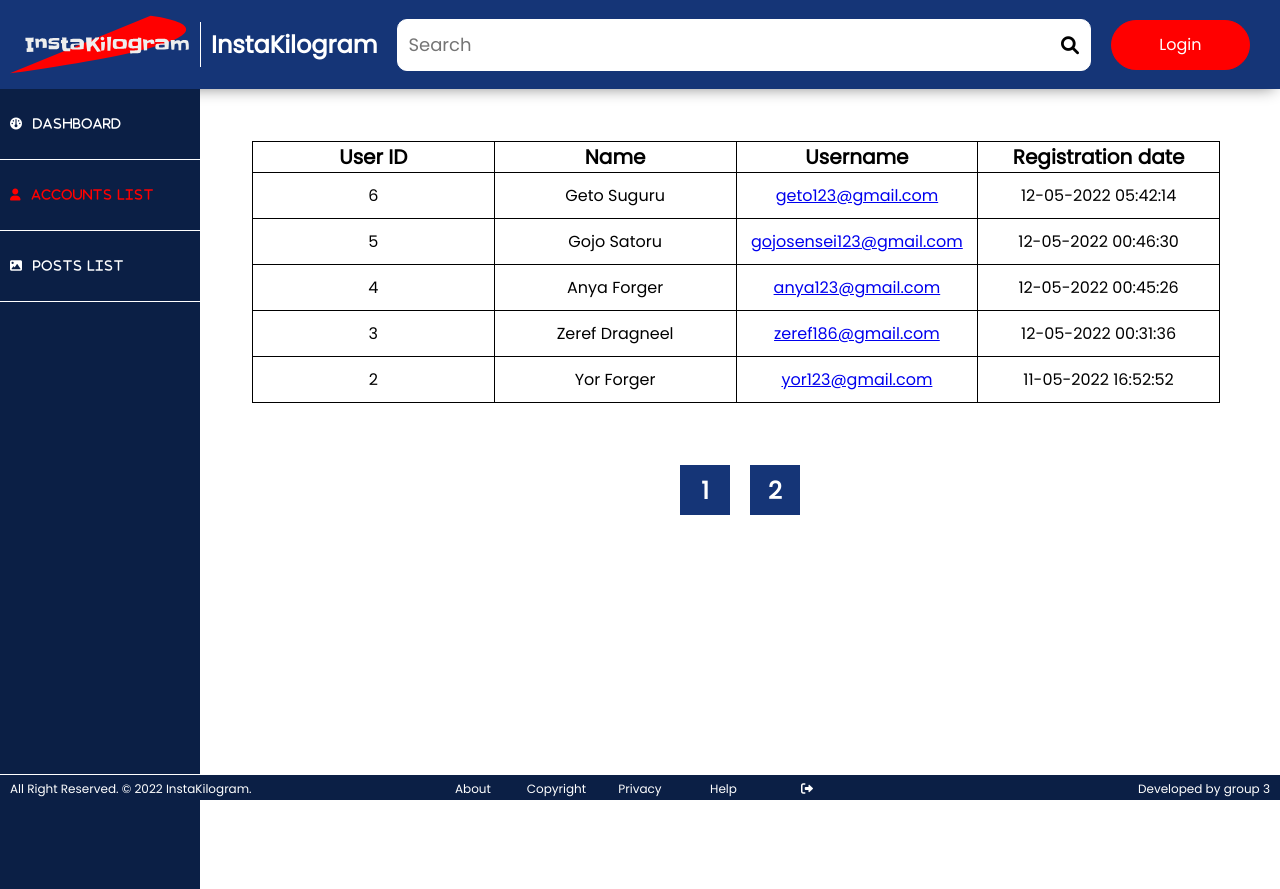
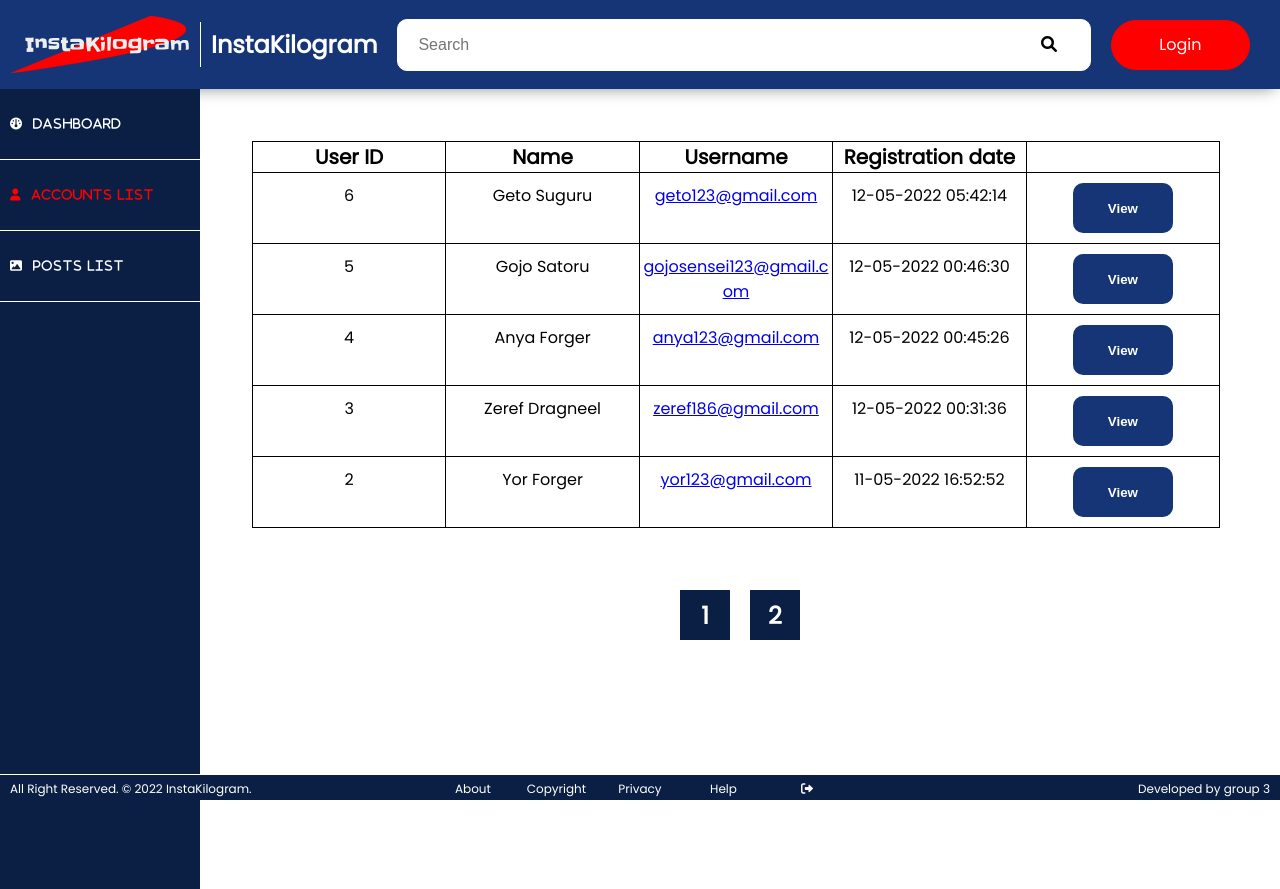
Before and after one commit to quangan186/COSC2430-A2-Group3, a PHP site: page /admin/account-list.php in a window 1280 px wide. Run offline with PHP 8.4, Linux system fonts and the light colour scheme; some libraries are stand-ins or nearby versions.

Commit message:
fix UI account list page

```diff
--- a/admin/account-list.php
+++ b/admin/account-list.php
@@ -30,6 +30,7 @@
                     <th>Name</th>
                     <th>Username</th>
                     <th>Registration date</th>
+                    <th></th>
                 </tr>
 
             <?php
--- a/admin/function.php
+++ b/admin/function.php
@@ -24,6 +24,7 @@
             echo "<td>" . $data_list[$i][1] . " " . $data_list[$i][2] . "</td>";
             echo "<td><a href= '#'>" . $data_list[$i][3] . "</a></td>";
             echo "<td>" . $data_list[$i][8] . " " . $data_list[$i][9] . "</td>";
+            echo "<td>" . "<button class='view-user-information'>View</button>" . "</td>";
             echo "</tr>";
         }
     }
@@ -63,9 +64,17 @@
         return array_chunk($data_list, $size_chunks);
     }
 
+    function search_user(){
+        if (isset($_POST["search_btn"])){
+
+        }
+    }
+
     function print_r_with_lines($arr) {
             echo '<pre>';
             print_r($arr);
             echo '</pre>';
     }
+
+
 ?>
--- a/css/admin.css
+++ b/css/admin.css
@@ -75,9 +75,10 @@
         border-right: none;
     }
 
-    .accounts th:nth-child(4){
+    /* .accounts th:nth-child(4){
         border-right: 1px solid black;
-    }
+    } */
+
     .posts th:nth-child(even){
         width: 100%;
         border: 1px solid black;
@@ -87,10 +88,12 @@
     .main-container tbody{
         width: 100%;
     }
+
     .accounts td, .posts td{
         min-width: 10%;
         text-align: center;
         padding: 10px 0;
+        word-wrap: break-word;
     }
 
     .accounts td:nth-child(odd), .posts td:nth-child(odd){
@@ -105,9 +108,9 @@
         border-right: none;
     }
 
-    .accounts td:nth-child(4){
+    /* .accounts td:nth-child(4){
         border-right: 1px solid black;
-    }
+    } */
 
     .posts td:nth-child(even){
         width: 100%;
@@ -129,7 +132,7 @@
         min-width: 50px;
         height: 50px;
         margin: 10px 10px;
-        background-color: #153577;
+        background-color: #0b1f45;
         display: flex;
         justify-content: center;
         align-items: center;
@@ -144,6 +147,26 @@
         font-weight: 700;
         text-decoration: none;
         font-size: 24px;
+    }
+
+    .view-user-information{
+        display: flex;
+        align-items: center;
+        margin: 0 auto;
+        width: 100px;
+        height: 50px;
+        justify-content: center;
+        background: none;
+        border: none;
+        background-color: #153577;
+        border-radius: 10px;
+        cursor: pointer;
+        color: white;
+        font-weight: 700;
+    }
+
+    .view-user-information:hover{
+        opacity: 0.8;
     }
 }
 
--- a/css/footer.css
+++ b/css/footer.css
@@ -61,7 +61,7 @@ body{
     }
 
     .content{
-        margin: 20px 30px;
+        margin: 20px auto;
         padding: 10px;
         line-height: 50px;
         text-align: justify;
@@ -143,7 +143,7 @@ body{
     }
 
     .content{
-        margin: 60px 30px 20px 30px;
+        margin: 60px auto 20px auto;
         padding: 10px;
         line-height: 50px;
         text-align: justify;
@@ -224,7 +224,7 @@ body{
     }
 
     .content{
-        margin: 60px 30px 20px 30px;
+        margin: 60px auto 20px auto;
         padding: 10px;
         line-height: 50px;
         text-align: justify;
--- a/css/header.css
+++ b/css/header.css
@@ -68,27 +68,42 @@ body{
         background: white;
     }
 
+    .search-bar form{
+        width: 100%;
+        display: flex;
+        height: 50px;
+        align-items: center;
+        padding: 0 10px;
+    }
+
     .search-bar .search-box{
         width: 100%;
-        height: 50px;
-        border: none;
-        border-radius: 10px;
-        outline: none;
-        padding: 0 10px;
-        font-family: 'Poppins', sans-serif;
-        background: none;
-        font-size: 18px;
+    }
+    .search-bar .submit-btn{
+        width: 10%;
     }
 
-    .search-bar a{
-        color: black;
-        font-size: 18px;
-        width: 30px;
+    .search-bar .submit-btn .search-btn{
+        width: 100%;
         height: 50px;
-        display: flex;
-        justify-content: left;
-        align-items: center;
-        text-decoration: none;
+        background: none;
+        border: none;
+        outline: none;
+        cursor: pointer;
+    }
+
+    .search-bar .submit-btn .search-btn i {
+        font-size: 16px;
+    }
+
+    #search-info{
+        width: 100%;
+        height: 50px;
+        padding: 10px;
+        border: none;
+        background: none;
+        outline: none;
+        font-size: 16px;
     }
 
     .login{
--- a/login_validation.php
+++ b/login_validation.php
@@ -13,7 +13,7 @@
         $valid_user = $user->check_login($username, $password, $filename);
 
         if($valid_user){
-            // $_SESSION['userid'] = $valid_user;
+            $_SESSION['userid'] = $valid_user;
             sleep(2);
             header('Location: index.php');
         } else {
--- a/support/admin-header.php
+++ b/support/admin-header.php
@@ -11,8 +11,16 @@
             </div>
 
             <div class="search-bar">
-                <input  class="search-box" type="text" placeholder = "Search">
-                <a href="#" class="search-btn" type="submit"><i class="fa-solid fa-magnifying-glass"></i></a>
+                <form action="../admin/function.php" method="POST">
+                    <div class="search-box">
+                        <label for="search-info"></label>
+                        <input type="text" placeholder = "Search" id="search-info" name="search_info">
+                    </div>
+
+                    <div class="submit-btn">
+                        <button class="search-btn" type="submit" name="search_btn"><i class="fa-solid fa-magnifying-glass"></i></button>
+                    </div>
+                </form>
             </div>
 
             <div class="login">
```
Also changed, not shown: other parts of css/admin.css (+47 -8 lines), other parts of css/header.css (+89 -4 lines).
